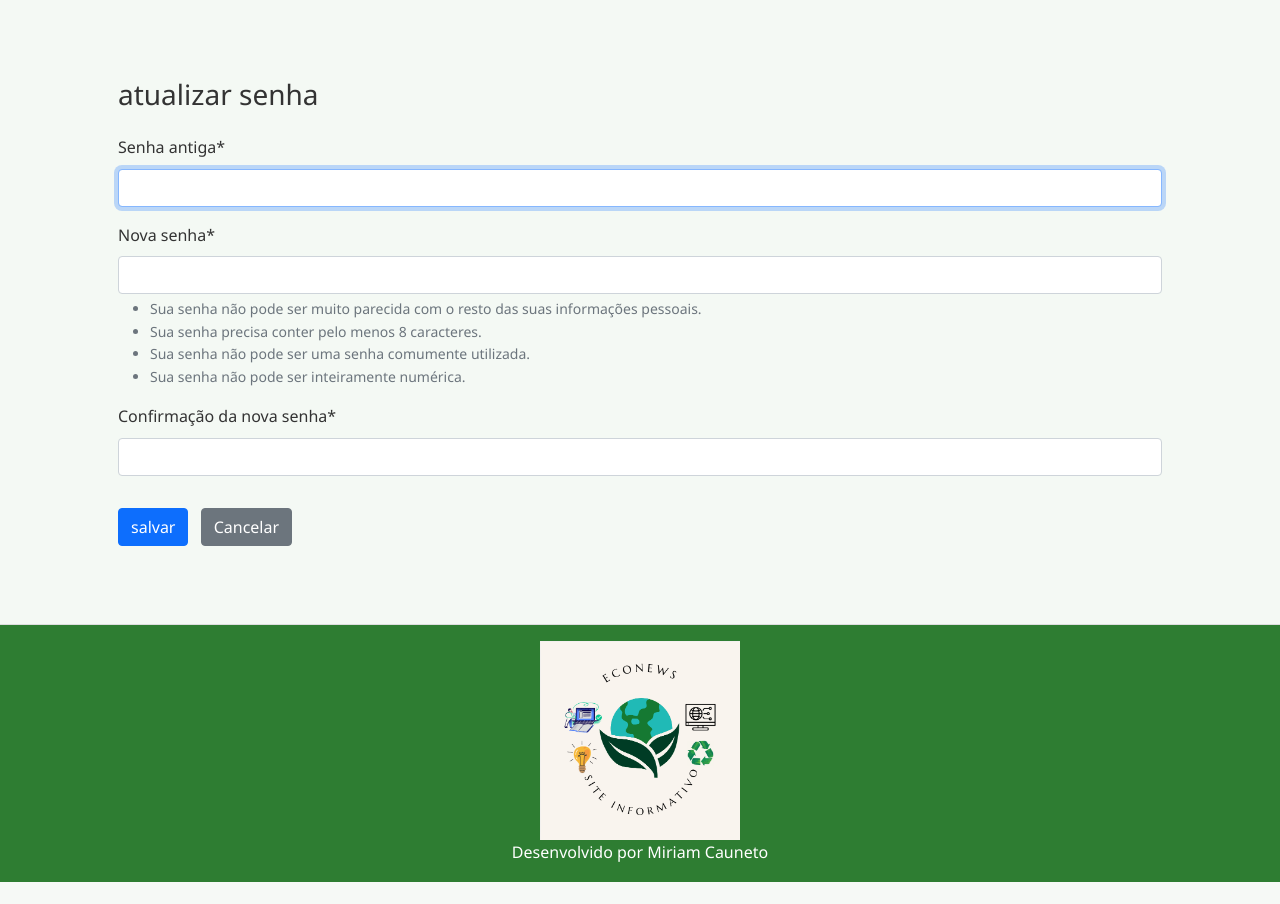
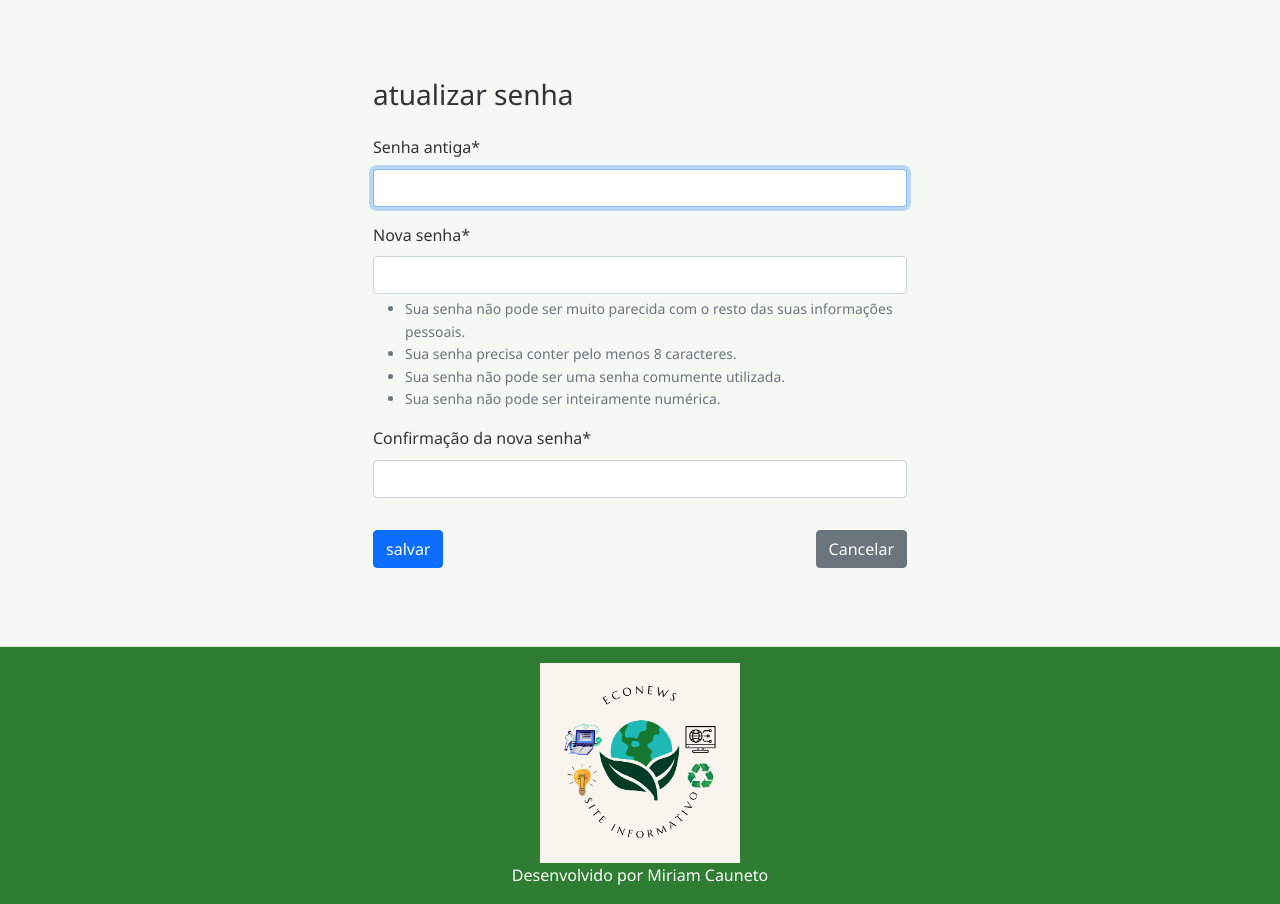
Before and after one commit to Miriam2542/ProgWeb, a Django app: page /senha/ in a window 1280 px wide. Shown: the part 74-978 px from the top of the page. Before the commit the page ends 956 px from the top, so only its background shows below. Run offline with Django 4.2, Linux system fonts and the light colour scheme; a user stored in the database is signed in; some libraries are stand-ins or nearby versions.

```diff
--- a/paginas/templates/paginas/form.html
+++ b/paginas/templates/paginas/form.html
@@ -1,17 +1,19 @@
 {% extends "paginas/index.html" %}
 {% load static %}
 {% load crispy_forms_tags %}
-
+<form method="post" class="p-3" style="max-width: 450px; margin: 0 auto;">
 {% block conteudo %}
 
-<div class="container mt-4">
+<div class="row justify-content-center">
+  <div class="col-lg-6 col-md-8 col-sm-10 mt-4">
+
   <h3 class="mb-4">{{ titulo }}</h3>
 
   <form action="" method="post" novalidate>
     {% csrf_token %}
 
     {{ form|crispy }}
-
+ <div class="d-flex justify-content-between mt-3">
     {% if botao == "Excluir" %}
       <div class="alert alert-warning mt-3">
         <h5>Deseja excluir o registro: <span class="text-danger">{{ object }}</span>?</h5>
--- a/paginas/urls.py
+++ b/paginas/urls.py
@@ -64,4 +64,5 @@ urlpatterns = [
     path("listar/minhas-noticias/", MinhasNoticias.as_view(), name="listar-minhas-noticias"),
     path('noticia/<int:pk>/', NoticiaDetailView.as_view(), name='detalhar-noticia'),
 
+     path("noticia/<int:pk>/", NoticiaDetailView.as_view(), name="detalhar-noticia"),
 ]
--- a/paginas/views.py
+++ b/paginas/views.py
@@ -4,7 +4,7 @@ from django.contrib.messages.views import SuccessMessageMixin
 from django.views.generic.edit import CreateView, UpdateView, DeleteView
 from django.urls import reverse_lazy
 from .models import Categoria, Noticia, Comentario, Midia, User
-from django.views.generic import TemplateView , ListView
+from django.views.generic import TemplateView, ListView
 from django.contrib.auth.models import User, Group
 from .forms import UsuarioCadastroForm
 from django.shortcuts import get_object_or_404
```
